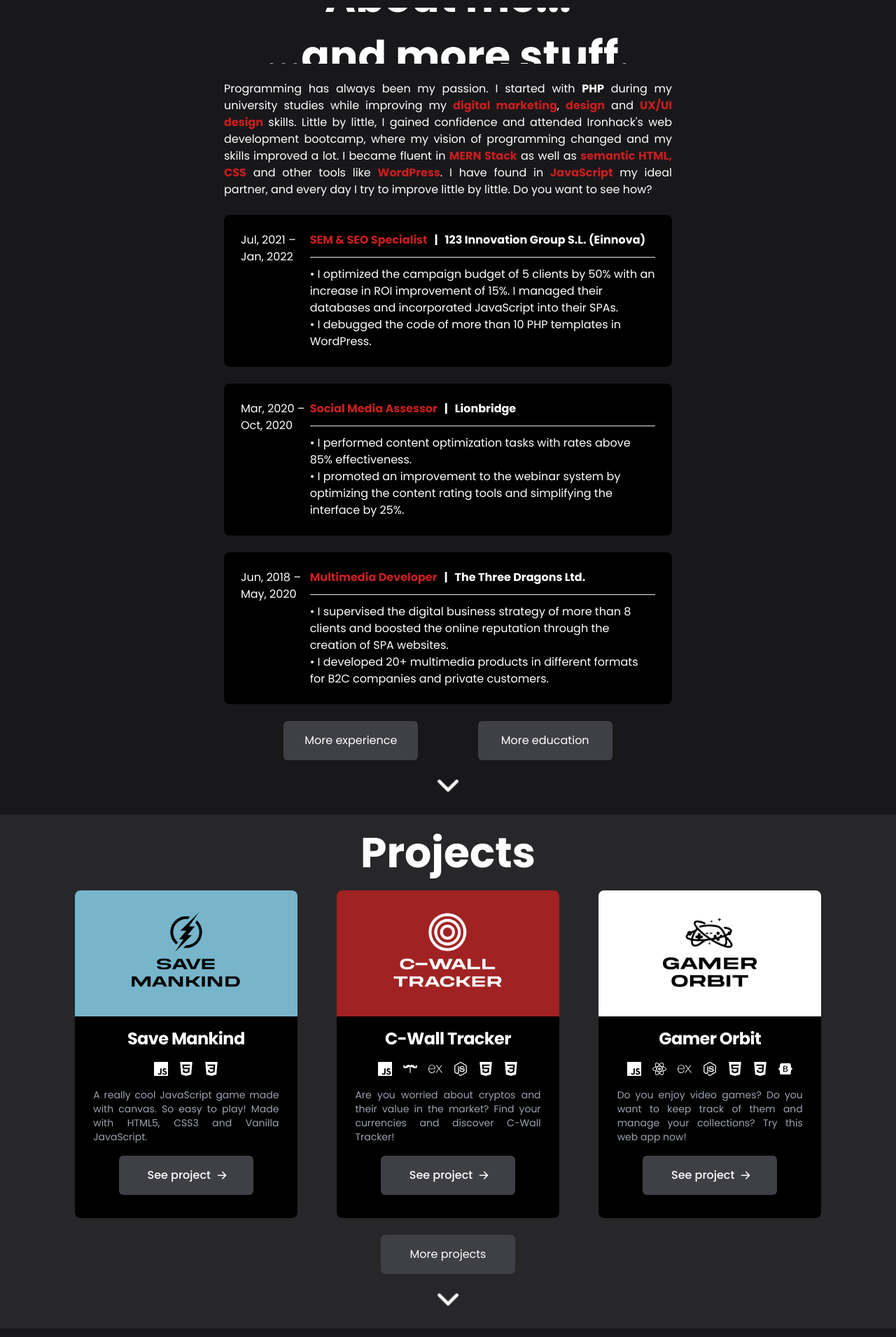
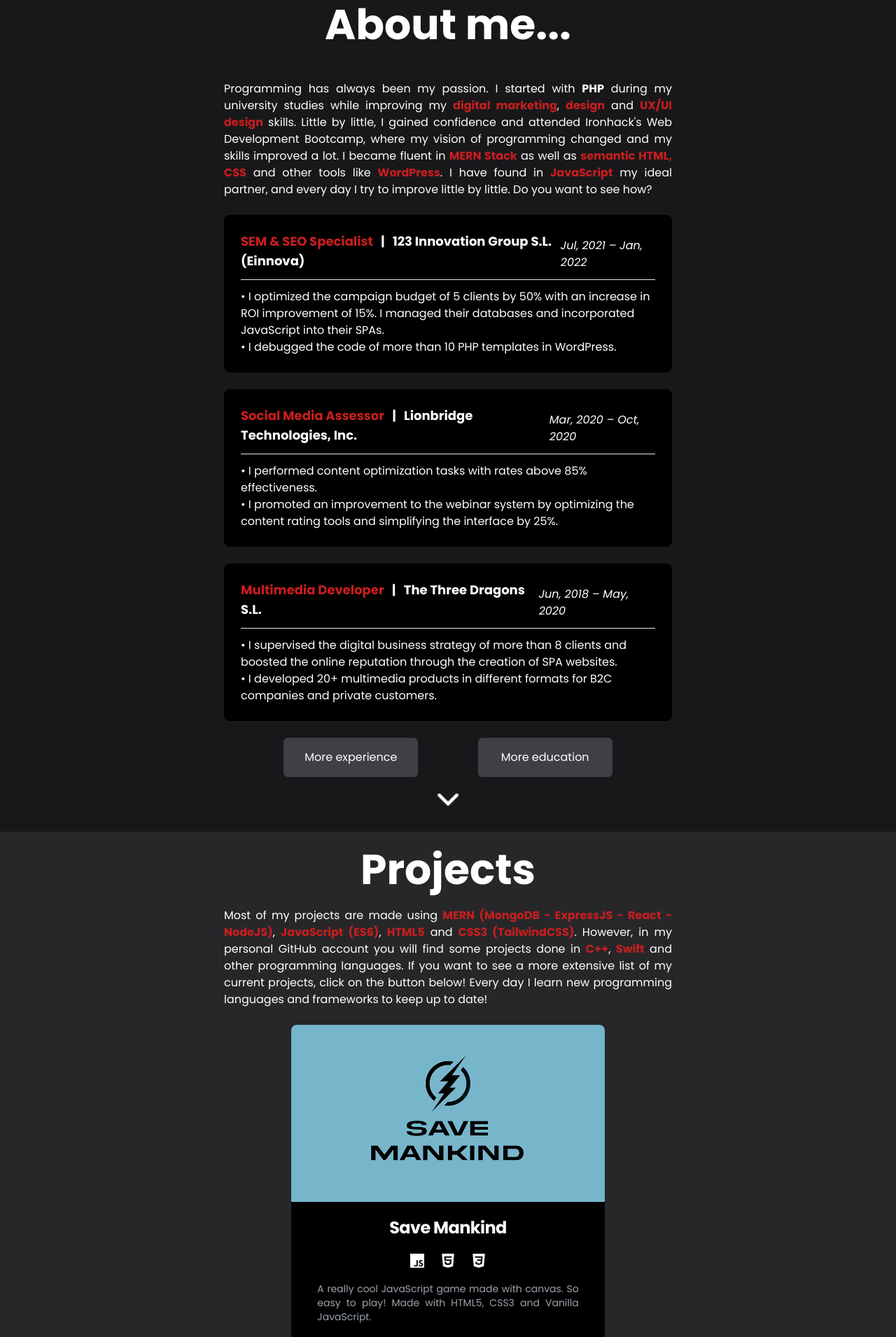
Before and after one commit to pelayotrives/portfolio, a React (Create React App) app: page / in a window 1280 px wide. Shown: the part 880-2790 px from the top of the page at 70% size. Built offline with nearby package versions, Linux system fonts and the light colour scheme.

Commit message:
Responsive working in some devices. 75%.

```diff
--- a/src/components/About.jsx
+++ b/src/components/About.jsx
@@ -5,7 +5,7 @@ function About() {
   return (
     <div id="about" className="about flex flex-col justify-evenly justify-items-center items-center content-center self-center bg-zinc-900">
 
-      <div className="about-container w-3/6">
+      <div className="about-container w-4/6 md:w-3/6">
 
         <div className="about-title overflow-hidden h-20 my-6">
           <div className="about-title-wrapper text-center animate-alternate h-full">
@@ -15,23 +15,24 @@ function About() {
         </div>
 
         <div className="about-content mb-6">
-          <p className="text-justify">Programming has always been my passion. I started with{" "}<span className="font-bold">PHP</span> during my university studies while improving my{" "}<span className="font-bold text-red-700">digital marketing</span>,{" "}<span className="font-bold text-red-700">design</span> and{" "}<span className="font-bold text-red-700">UX/UI design</span> skills.{" "}<span className="text-responsive">{" "}Little by little, I gained confidence and attended Ironhack's web development bootcamp, where my vision of programming changed and my skills improved a lot.</span> I became fluent in{" "}<span className="font-bold text-red-700">MERN Stack</span> as well as{" "}<span className="font-bold text-red-700">semantic HTML, CSS</span>{" "}and other tools like{" "}<span className="font-bold text-red-700">WordPress</span>. I have found in{" "}<span className="font-bold text-red-700">JavaScript</span> my ideal partner, and every day I try to improve little by little. Do you want to see how?</p>
+          <p className="text-justify hidden xmd:block">Programming has always been my passion. I started with{" "}<span className="font-bold">PHP</span> during my university studies while improving my{" "}<span className="font-bold text-red-700">digital marketing</span>,{" "}<span className="font-bold text-red-700">design</span> and{" "}<span className="font-bold text-red-700">UX/UI design</span> skills.{" "}<span className="text-responsive">{" "}Little by little, I gained confidence and attended Ironhack's Web Development Bootcamp, where my vision of programming changed and my skills improved a lot.</span> I became fluent in{" "}<span className="font-bold text-red-700">MERN Stack</span> as well as{" "}<span className="font-bold text-red-700">semantic HTML, CSS</span>{" "}and other tools like{" "}<span className="font-bold text-red-700">WordPress</span>. I have found in{" "}<span className="font-bold text-red-700">JavaScript</span> my ideal partner, and every day I try to improve little by little. Do you want to see how?</p>
+          <p className="text-justify block xmd:hidden">Programming has always been my passion. I started with{" "}<span className="font-bold">PHP</span> during my university studies while improving my{" "}<span className="font-bold text-red-700">JavaScript</span> and{" "}<span className="font-bold text-red-700">UX/UI design</span> skills.{" "}I gained confidence and attended Ironhack's Web Development Bootcamp, where my skills improved a lot.</p>
         </div>
 
         <ul className="work-timeline">
             <li>
                 <article className="work-timeline-element lg:hover:animate-microzoom transition-all bg-black hover:bg-zinc-800 hover:shadow-xl rounded-lg p-6">
                     <a rel="noopener noreferrer" href="https://www.linkedin.com/in/pelayo-trives-pozuelo/">
-                        <div className="info-container flex flex-row">
-                            <time dateTime="" className="w-1/6">Jul, 2021 – <br/>Jan, 2022</time>
-                            <div className="work-container flex flex-col w-5/6">
-                                <h3 className="font-bold"> <span className="text-red-700">SEM & SEO Specialist</span> &nbsp; | &nbsp; 123 Innovation Group S.L. (Einnova)</h3>
+                        <div className="work-container flex flex-col w-full">
+                            <div className="date-and-name flex flex-row justify-between justify-items-center items-end content-end">
+                                <h3 className="font-bold text-lg"> <span className="text-red-700">SEM & SEO Specialist</span> &nbsp; | &nbsp; 123 Innovation Group S.L. (Einnova)</h3>
+                                <time dateTime="" className="italic">Jul, 2021 – Jan, 2022</time>
+                            </div>
                             <hr className="my-3"/>
                             <ul>
                                 <li>• I optimized the campaign budget of 5 clients by 50% with an increase in ROI improvement of 15%. I managed their databases and incorporated JavaScript into their SPAs.</li>
                                 <li>• I debugged the code of more than 10 PHP templates in WordPress.</li>
                             </ul>
-                            </div>
                         </div>
                     </a>
                 </article>
@@ -40,16 +41,16 @@ function About() {
             <li>
                 <article className="work-timeline-element lg:hover:animate-microzoom transition-all bg-black hover:bg-zinc-800 hover:shadow-xl rounded-lg p-6 my-6">
                     <a rel="noopener noreferrer" href="https://www.linkedin.com/in/pelayo-trives-pozuelo/">
-                        <div className="info-container flex flex-row">
-                            <time dateTime="" className="w-1/6">Mar, 2020 – <br/>Oct, 2020</time>
-                            <div className="work-container flex flex-col w-5/6">
-                                <h3 className="font-bold"> <span className="text-red-700">Social Media Assessor</span> &nbsp; | &nbsp; Lionbridge</h3>
+                        <div className="work-container flex flex-col w-full">
+                            <div className="date-and-name flex flex-row justify-between justify-items-center items-end content-end">
+                                <h3 className="font-bold text-lg"> <span className="text-red-700">Social Media Assessor</span> &nbsp; | &nbsp; Lionbridge Technologies, Inc.</h3>
+                                <time dateTime="" className="italic">Mar, 2020 – Oct, 2020</time>
+                            </div>
                             <hr className="my-3"/>
                             <ul>
                             <li>• I performed content optimization tasks with rates above 85% effectiveness.</li>
                                     <li>• I promoted an improvement to the webinar system by optimizing the content rating tools and simplifying the interface by 25%.</li>
                             </ul>
-                            </div>
                         </div>
                     </a>
                 </article>
@@ -58,16 +59,16 @@ function About() {
             <li>
                 <article className="work-timeline-element lg:hover:animate-microzoom transition-all bg-black hover:bg-zinc-800 hover:shadow-xl rounded-lg p-6">
                     <a rel="noopener noreferrer" href="https://www.linkedin.com/in/pelayo-trives-pozuelo/">
-                        <div className="info-container flex flex-row">
-                            <time dateTime="" className="w-1/6">Jun, 2018 – <br/>May, 2020</time>
-                            <div className="work-container flex flex-col w-5/6">
-                                <h3 className="font-bold"> <span className="text-red-700">Multimedia Developer</span> &nbsp; | &nbsp; The Three Dragons Ltd.</h3>
+                        <div className="work-container flex flex-col w-full">
+                            <div className="date-and-name flex flex-row justify-between justify-items-center items-end content-end">
+                                <h3 className="font-bold text-lg"> <span className="text-red-700">Multimedia Developer</span> &nbsp; | &nbsp; The Three Dragons S.L.</h3>
+                                <time dateTime="" className="italic">Jun, 2018 – May, 2020</time>
+                            </div>
                             <hr className="my-3"/>
                             <ul>
                             <li>• I supervised the digital business strategy of more than 8 clients and boosted the online reputation through the creation of SPA websites.</li>
                                     <li>• I developed 20+ multimedia products in different formats for B2C companies and private customers.</li>
                             </ul>
-                            </div>
                         </div>
                     </a>
                 </article>
--- a/src/components/Intro.jsx
+++ b/src/components/Intro.jsx
@@ -9,10 +9,10 @@ function Intro() {
   // Usamos el hook de React Simple Typewriter
   const { text } = useTypewriter({
       words: [
-      "Full Stack Developer!",
-      "Multimedia Developer!",
+        "Full Stack Dev!",
+        "Multimedia Dev!",
         "Designer!",
-      "Creative Technologist!",
+        "Creative!",
         "Lifelong Learner!",
       ], //* Frases que introduciremos.
       loop: 0, //* Infinito.
@@ -25,28 +25,31 @@ function Intro() {
     <div className="intro flex flex-col justify-evenly justify-items-center items-center content-center self-center bg-black">
 
         {/* Image */}
-        <div className="image-container flex justify-center justify-items-center items-center content-center self-center w-3/6 mt-24 mb-6">
-          <div className="image bg-profile bg-no-repeat bg-center bg-cover hover:bg-profile2 hover:animate-zoom transition-all rounded-full w-60 h-60"></div>
+        <div className="image-container flex justify-center justify-items-center items-center content-center self-center mt-24 mb-6 w-3/6">
+          <div className="image bg-profile bg-no-repeat bg-center bg-cover hover:bg-profile2 hover:animate-zoom transition-all rounded-full w-44 h-44 sm:w-60 sm:h-60 4xl:w-72 4xl:h-72"></div>
         </div>
 
         {/* Greeting */}
-        <div className="presentation-container flex flex-col justify-evenly justify-items-center items-center content-center self-center w-3/6">
+        <div className="presentation-container flex flex-col justify-evenly justify-items-center items-center content-center self-center w-5/6 sm:w-3/6">
           <div className="presentation-container-greeting">
-            <h2 className="text-6xl font-semibold font-mono">&#123;Hello, world!&#125;</h2>
+            <h2 className="hidden md:block text-2xl sm:text-4xl xlg:text-5xl xl:text-6xl font-semibold font-mono">&#123;Hello, world!&#125;</h2>
+            <h2 className="md:hidden text-3xl sm:text-4xl xlg:text-5xl xl:text-6xl font-semibold font-mono">&#123;"Welcome!"&#125;</h2>
           </div>
 
           <div className="presentation-container-name my-6">
-            <h1 className="text-4xl">My name is{" "}<span className="text-red-700 font-bold">Pelayo Trives</span></h1>
+            <h1 className="hidden md:block text-xl sm:text-2xl xl:text-4xl">My name is{" "}<span className="text-red-700 font-bold">Pelayo Trives</span></h1>
+            <h1 className="md:hidden text-xl sm:text-2xl xl:text-4xl">I'm{" "}<span className="text-red-700 font-bold">Pelayo Trives</span></h1>
           </div>
 
           <div className="presentation-container-jobs">
-            <p className="text-2xl">and I'm a<span className="bg-zinc-700 text-left font-semibold ml-2 py-2 px-3">{text}</span><Cursor /></p>
+            <p className="text-md md:text-lg xl:text-2xl">and I'm a<span className="bg-zinc-700 text-left font-semibold ml-2 py-2 px-3">{text}</span><Cursor /></p>
           </div>
         </div>
       {/* Presentation Description */}
-      <div className="presentation-description flex flex-col justify-evenly justify-items-center items-center content-center self-center w-3/6">
-        <hr className="w-1/6 my-6"/>
-        <p className="text-justify">I am a Spanish developer who loves solving problems, <span className="font-bold text-red-700">programming</span> and overcoming obstacles day by day. My specialty is <span className="font-bold text-red-700">developing digital products</span> with optimal service. I love music, animals and <span className="font-bold text-red-700">software development</span>. I consider myself a responsible committed person. Do you want to know a little more about me?</p>
+      <div className="presentation-description flex flex-col justify-evenly justify-items-center items-center content-center self-center w-4/6 md:w-3/6">
+        <hr className="w-2/6 my-6"/>
+        <p className="text-justify hidden xmd:block">I am a Spanish developer who loves solving problems, <span className="font-bold text-red-700">programming</span> and overcoming obstacles day by day. My specialty is <span className="font-bold text-red-700">developing digital products</span> with optimal service. I love music, animals and <span className="font-bold text-red-700">software development</span>. I consider myself a responsible committed person. Do you want to know a little more about me?</p>
+        <p className="text-justify block xmd:hidden">I am a Spanish developer who loves solving problems, <span className="font-bold text-red-700">programming</span> and overcoming obstacles day by day. My specialty is <span className="font-bold text-red-700">developing digital products</span> with optimal service.</p>
       </div>
       {/* Buttons */}
       <div className='buttons-info flex flex-row justify-evenly justify-items-center content-center items-center self-center w-3/6 my-6'>
--- a/src/components/Navbar.jsx
+++ b/src/components/Navbar.jsx
@@ -5,8 +5,8 @@ const capitalize = (text) => text.toUpperCase();
 function Navbar() {
   return (
     <nav class="bg-zinc-800 py-5 px-4 fixed w-full z-30">
-      <div class="container flex justify-between items-center mx-auto">
-        <a href="#"><span class="self-center text-md font-semibold whitespace-nowrap tracking-widest">{capitalize("Pelayo Trives")}</span></a>
+      <div class="container flex flex-row justify-center sm:justify-between items-center mx-auto">
+        <a href="#"><span class="self-center text-md font-semibold whitespace-nowrap tracking-widest hidden sm:block">{capitalize("Pelayo Trives")}</span></a>
         <div class="flex flex-row" id="navbar-default">
           <ul class="flex flex-row bg-transparent space-x-8 text-sm font-medium">
             <li><a href="#about" class="text-white hover:text-red-700">About</a></li>
--- a/src/components/Projects.jsx
+++ b/src/components/Projects.jsx
@@ -22,32 +22,37 @@ function Projects() {
                 <h2 className='projects-title text-6xl font-bold my-6'>Projects</h2>
             </div>
 
-            <div className="projects-cards flex flex-row w-5/6">
+            <div className="about-content mb-6 w-4/6 md:w-3/6">
+                <p className="text-justify hidden xmd:block">Most of my projects are made using <span className="font-bold text-red-700">MERN (MongoDB - ExpressJS - React - NodeJS)</span>, <span className="font-bold text-red-700">JavaScript (ES6)</span>, <span className="font-bold text-red-700">HTML5</span> and <span className="font-bold text-red-700">CSS3 (TailwindCSS)</span>. However, in my personal GitHub account you will find some projects done in <span className="font-bold text-red-700">C++</span>, <span className="font-bold text-red-700">Swift</span> and other programming languages. If you want to see a more extensive list of my current projects, click on the button below! Every day I learn new programming languages and frameworks to keep up to date!</p>
+                <p className="text-justify block xmd:hidden">Most of my projects are made using <span className="font-bold text-red-700">MERN</span><span className='font-bold'> (MongoDB - ExpressJS - React - NodeJS)</span>, <span className="font-bold text-red-700">JavaScript (ES6)</span>, <span className="font-bold text-red-700">HTML5</span> and <span className="font-bold text-red-700">CSS3 (TailwindCSS)</span>.</p>
+            </div>
+
+            <div className="projects-cards flex flex-col 3xl:flex-row w-4/6">
                 <div className="flex flex-col justify-evenly justify-items-center items-center content-center self-center max-w-md lg:hover:animate-microzoom transition-all bg-black hover:bg-zinc-900 hover:shadow-md rounded-lg">
                     <a href="https://github.com/pelayotrives/save-mankind"><img className="rounded-t-lg" src={app1} alt="AppOnePicture" /></a>
                     <div className="flex flex-col justify-evenly justify-items-center items-center content-center self-center w-10/12 h-72">
                         <a href="https://github.com/pelayotrives/save-mankind"><h5 className="text-2xl text-white text-center font-bold tracking-tight">Save Mankind</h5></a>
                         <div className="programming-icons flex flex-row justify-evenly justify-items-center items-center content-center self-center">
-                            <SiJavascript size={20}/>
-                            <SiHtml5 size={20} className="mx-4"/>
-                            <SiCss3 size={20}/>
+                            <SiJavascript size={20} className="ml-20 sm:ml-0"/>
+                            <SiHtml5 size={20} className="mx-6"/>
+                            <SiCss3 size={20} className="mr-20 sm:mr-0"/>
                         </div>
                         <p className="font-normal text-gray-400 text-justify text-sm">A really cool JavaScript game made with canvas. So easy to play! Made with HTML5, CSS3 and Vanilla JavaScript.</p>
                         <a href="https://github.com/pelayotrives/save-mankind" className="flex justify-center justify-items-center items-center content-center self-center text-md font-medium text-center text-white bg-zinc-700 hover:bg-zinc-600 active:bg-zinc-500 cursor-pointer rounded-md p-4 mb-4 w-48">See project<svg aria-hidden="true" className="ml-2 -mr-1 w-4 h-4" fill="currentColor" viewBox="0 0 20 20" xmlns="http://www.w3.org/2000/svg"><path fill-rule="evenodd" d="M10.293 3.293a1 1 0 011.414 0l6 6a1 1 0 010 1.414l-6 6a1 1 0 01-1.414-1.414L14.586 11H3a1 1 0 110-2h11.586l-4.293-4.293a1 1 0 010-1.414z" clip-rule="evenodd"></path></svg></a>
                     </div>
                 </div>
 
-                <div className="flex flex-col justify-evenly justify-items-center items-center content-center self-center max-w-md lg:hover:animate-microzoom transition-all bg-black hover:bg-zinc-900 hover:shadow-md rounded-lg mx-14">
+                <div className="flex flex-col justify-evenly justify-items-center items-center content-center self-center max-w-md lg:hover:animate-microzoom transition-all bg-black hover:bg-zinc-900 hover:shadow-md rounded-lg my-6 3xl:my-0 3xl:mx-14">
                     <a href="https://cwall-tracker.herokuapp.com/"><img className="rounded-t-lg" src={app2} alt="AppTwoPicture" /></a>
                     <div className="flex flex-col justify-evenly justify-items-center items-center content-center self-center w-10/12 h-72">
                         <a href="https://cwall-tracker.herokuapp.com/"><h5 className="text-2xl text-white text-center font-bold tracking-tight">C-Wall Tracker</h5></a>
                         <div className="programming-icons flex flex-row justify-evenly justify-items-center items-center content-center self-center">
-                            <SiJavascript size={20} className="mr-4"/>
+                            <SiJavascript size={20} className="ml-9 mr-4 sm:ml-0"/>
                             <SiHandlebarsdotjs size={20} className="mr-4"/>
                             <SiExpress size={20} className="mr-4"/>
                             <SiNodedotjs size={20} className="mr-4"/>
                             <SiHtml5 size={20} className="mr-4"/>
-                            <SiCss3 size={20}/>
+                            <SiCss3 size={20} className="mr-9 sm:mr-0"/>
                         </div>
                         <p className="font-normal text-gray-400 text-justify text-sm">Are you worried about cryptos and their value in the market? Find your currencies and discover C-Wall Tracker!</p>
                         <a href="https://cwall-tracker.herokuapp.com/" className="flex justify-center justify-items-center items-center content-center self-center text-md font-medium text-center text-white bg-zinc-700 hover:bg-zinc-600 active:bg-zinc-500 cursor-pointer rounded-md p-4 mb-4 w-48">See project<svg aria-hidden="true" className="ml-2 -mr-1 w-4 h-4" fill="currentColor" viewBox="0 0 20 20" xmlns="http://www.w3.org/2000/svg"><path fill-rule="evenodd" d="M10.293 3.293a1 1 0 011.414 0l6 6a1 1 0 010 1.414l-6 6a1 1 0 01-1.414-1.414L14.586 11H3a1 1 0 110-2h11.586l-4.293-4.293a1 1 0 010-1.414z" clip-rule="evenodd"></path></svg></a>
@@ -59,13 +64,13 @@ function Projects() {
                     <div className="flex flex-col justify-evenly justify-items-center items-center content-center self-center w-10/12 h-72">
                         <a href="https://gamer-orbit.netlify.app/"><h5 className="text-2xl text-white text-center font-bold tracking-tight">Gamer Orbit</h5></a>
                         <div className="programming-icons flex flex-row justify-evenly justify-items-center items-center content-center self-center">
-                            <SiJavascript size={20} className="mr-4"/>
+                            <SiJavascript size={20} className="mx-4"/>
                             <SiReact size={20} className="mr-4"/>
                             <SiExpress size={20} className="mr-4"/>
                             <SiNodedotjs size={20} className="mr-4"/>
                             <SiHtml5 size={20} className="mr-4"/>
                             <SiCss3 size={20} className="mr-4"/>
-                            <SiBootstrap size={20}/>
+                            <SiBootstrap size={20} className="mr-4"/>
                         </div>
                         <p className="font-normal text-gray-400 text-justify text-sm">Do you enjoy video games? Do you want to keep track of them and manage your collections? Try this web app now!</p>
                         <a href="https://gamer-orbit.netlify.app/" className="flex justify-center justify-items-center items-center content-center self-center text-md font-medium text-center text-white bg-zinc-700 hover:bg-zinc-600 active:bg-zinc-500 cursor-pointer rounded-md p-4 mb-4 w-48">See project<svg aria-hidden="true" className="ml-2 -mr-1 w-4 h-4" fill="currentColor" viewBox="0 0 20 20" xmlns="http://www.w3.org/2000/svg"><path fill-rule="evenodd" d="M10.293 3.293a1 1 0 011.414 0l6 6a1 1 0 010 1.414l-6 6a1 1 0 01-1.414-1.414L14.586 11H3a1 1 0 110-2h11.586l-4.293-4.293a1 1 0 010-1.414z" clip-rule="evenodd"></path></svg></a>
--- a/src/components/Skills.jsx
+++ b/src/components/Skills.jsx
@@ -41,14 +41,15 @@ function Skills() {
 
     <div id='skills' className='skills flex flex-col justify-center justify-items-center self-center bg-zinc-900'>
 
-        <div className="skills-container flex flex-col justify-center justify-items-center content-center items-center self-center w-3/6">
+        <div className="skills-container flex flex-col justify-center justify-items-center content-center items-center self-center w-4/6 md:w-3/6">
 
             <div id='skills-content-title' className="skills-content-title flex flex-col justify-center justify-items-center content-center items-center self-center">
                 <h2 className='projects-title text-6xl font-bold my-6'>Skills</h2>
             </div>
 
             <div className="skills-content">
-                <p className="text-justify">My skills cover a wide range of possibilities and I am proficient in several tools. The sectors that I highlight the most are <span className='font-bold text-red-700'>Programming</span> (Full Stack Development) and <span className='font-bold text-red-700'>Digital Development</span> (UX/UI, Multimedia Development and Graphic Design). However, my training also extends to branches such as <span className='font-bold text-red-700'>Digital Strategy</span> and <span className='font-bold text-red-700'>Digital Marketing</span>. Do you want to know a little more about my skills? So, keep scrolling to see them graphically!</p>
+                <p className="text-justify hidden xmd:block">My skills cover a wide range of possibilities and I am proficient in several tools. The sectors that I highlight the most are <span className='font-bold text-red-700'>Programming</span> (Full Stack Development) and <span className='font-bold text-red-700'>Digital Development</span> (UX/UI, Multimedia Development and Graphic Design). However, my training also extends to branches such as <span className='font-bold text-red-700'>Digital Strategy</span> and <span className='font-bold text-red-700'>Digital Marketing</span>. Do you want to know a little more about my skills? So, keep scrolling to see them graphically!</p>
+                <p className="text-justify block xmd:hidden">My skills cover a wide range of possibilities and I am proficient in several tools. The sectors that I highlight the most are <span className='font-bold text-red-700'>Programming</span> (Full Stack Development) and <span className='font-bold text-red-700'>Digital Development</span> (UX/UI, Multimedia Development and Graphic Design).</p>
             </div>
 
             <div className="programming-icons flex flex-row justify-between justify-items-center items-center content-center self-center my-6 w-full">
```
Also changed, not shown: src/components/Contact.jsx (+6 -5 lines). Lines whose indentation alone changed are shown as unchanged.
